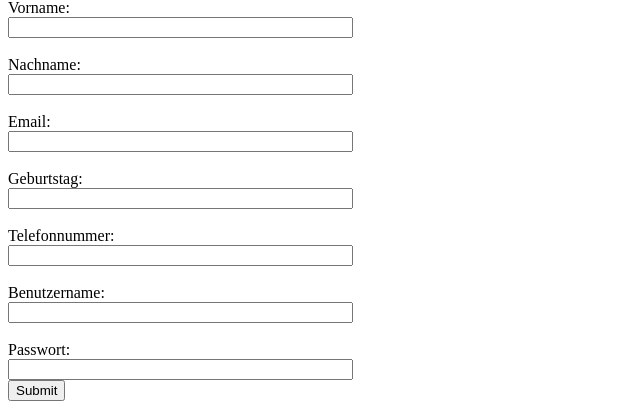
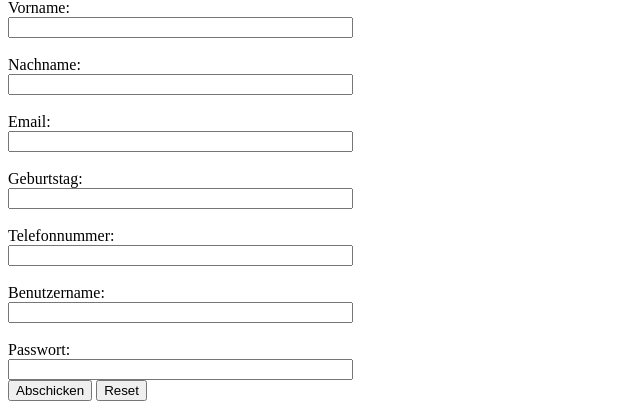
Before and after one commit to JoanRr/SEW-DIP, a PHP site: page /administrator_r.php in a window 1280 px wide. Shown: the part 520-929 px from the top of the page, without its empty margins (0-640 px from the left). Run offline with PHP 8.4, Linux system fonts and the light colour scheme; some libraries are stand-ins or nearby versions.

Commit message:
Update administrator_r.php

```diff
--- a/administrator_r.php
+++ b/administrator_r.php
@@ -39,11 +39,15 @@
 					Telefonnummer: <br> <input type="text" size="40" maxlength="250" name="telefonnummer"><br><br>
 					Benutzername: <br> <input type="text" size="40" maxlength="250" name="benutzername"><br><br>
 					Passwort:<br> <input type="password" size="40"  maxlength="250" name="passwort"><br>
-					<button name="Send" type="submit">Submit</button>
+					<button name="Send" type="submit">Abschicken</button>
+					<button name="Reset" type="reset">Reset</button>
+
 				</form>
 			<?php
 			if(isset($_POST["Send"])){
-				$pdo = new PDO('mysql:host=localhost;port=3306;dbname=mydb', 'root', '');
+				/*Erstellung der Verbindung mit der Datenbank (webshop), Benutzername(root) und ein leeren Passwort*/
+				$pdo = new PDO('mysql:host=localhost;port=3306;dbname=webshop', 'root', '');
+				/*Die Eingaben von Werten sind auf bestimmte Variablen gespeichert.*/
 				$vorname = $_POST["vorname"];
 				$nachname = $_POST["nachname"];
 				$email = $_POST["email"];
@@ -51,11 +55,12 @@
 				$telefonnummer = $_POST["telefonnummer"];
 				$benutzername = $_POST["benutzername"];
 				$passwort = $_POST["passwort"];
-
+				/*Insert Statement*/
 				$insert = "INSERT INTO administrator (Vorname, Nachname, Email, Geburtstag, Telefonnummer, benutzername, passwort)
 							VALUES('".$vorname."','".$nachname."','".$email."','".$geburtstag."','".$telefonnummer."','".$benutzername."','".$passwort."')";
+				/*Durchfuehrung des Befehls*/
 				$result = $pdo->query($insert);
-
+				/*Es wird ueberprueft, ob die Datensaetze in der DB gespeichert sind oder nicht.*/
 				if($result)
 					echo "<br />Der User wurde erfolgreich angelegt!";
 
```
